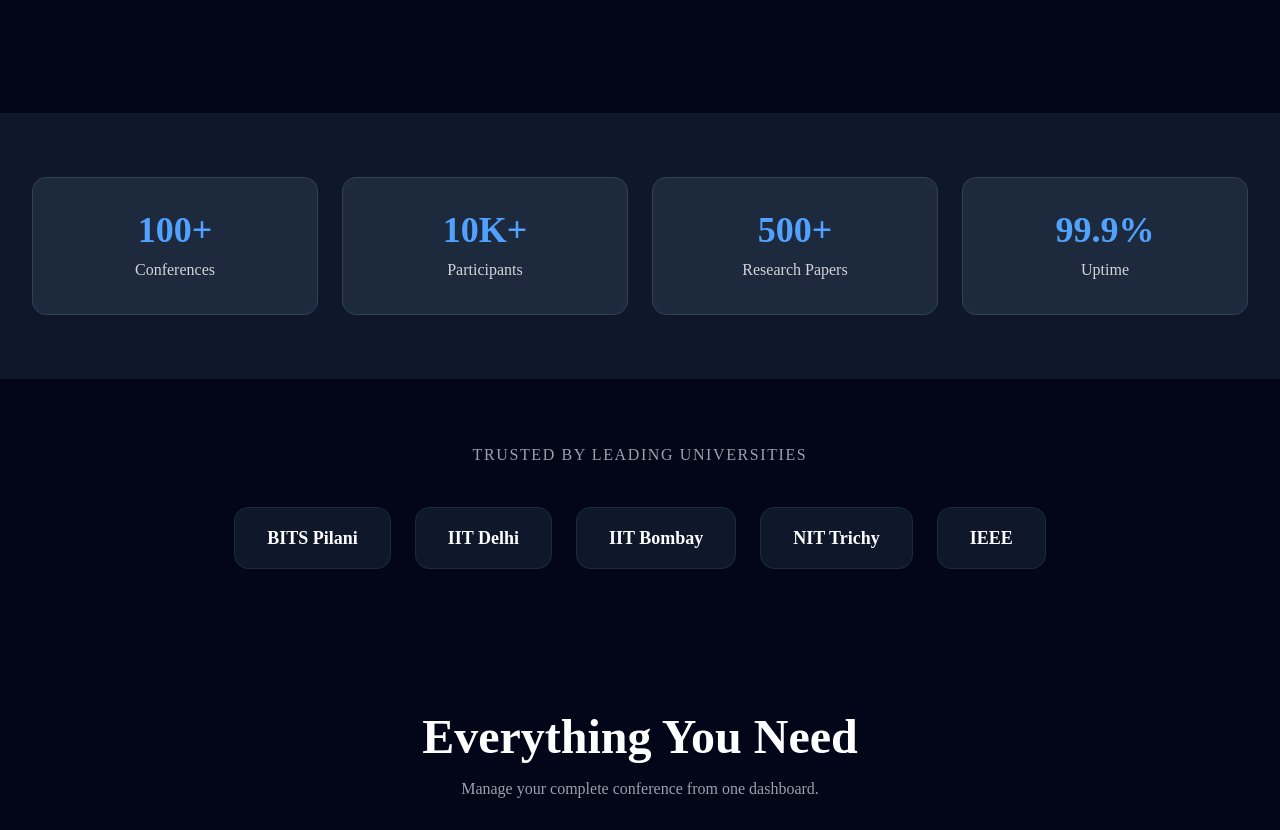
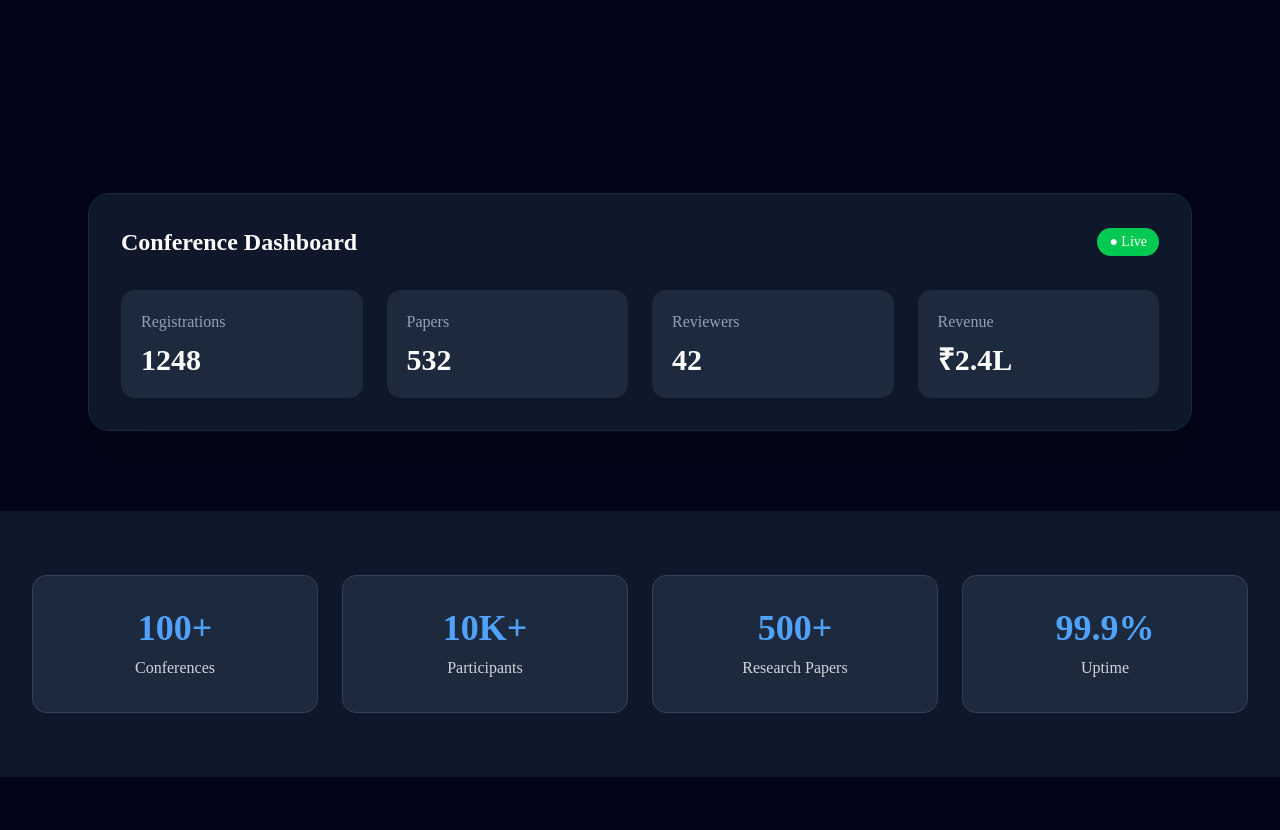
Before and after one commit to arjunsinghmokawat-design/conference-os, a Next.js app: page / in a window 1280 px wide. Shown: the part 592-1422 px from the top of the page. Built offline with nearby package versions, Linux system fonts and the light colour scheme.

Commit message:
feat: add dashboard preview

```diff
--- a/app/page.tsx
+++ b/app/page.tsx
@@ -1,16 +1,18 @@
 import Navbar from "@/components/layout/Navbar";
 import Hero from "@/components/home/Hero";
+import DashboardPreview from "@/components/home/DashboardPreview";
 import Stats from "@/components/home/Stats";
 import Features from "@/components/home/Features";
-import TrustedBy from "@/components/home/TrustedBy";
 
 export default function Home() {
   return (
-    <main className="min-h-screen bg-slate-950">
+    <main className="bg-slate-950 min-h-screen">
       <Navbar />
       <Hero />
+
+            <DashboardPreview />
+
       <Stats />
-      <TrustedBy />
       <Features />
     </main>
   );
--- /dev/null
+++ b/components/home/DashboardPreview.tsx
@@ -0,0 +1,44 @@
+export default function DashboardPreview() {
+  return (
+    <section className="bg-slate-950 py-20">
+      <div className="mx-auto max-w-6xl px-6">
+        <div className="rounded-3xl border border-slate-800 bg-slate-900 p-8 shadow-2xl">
+
+          <div className="flex items-center justify-between">
+            <h2 className="text-2xl font-bold text-white">
+              Conference Dashboard
+            </h2>
+
+            <span className="rounded-full bg-green-500 px-3 py-1 text-sm font-medium text-white">
+              ● Live
+            </span>
+          </div>
+
+          <div className="mt-8 grid grid-cols-2 gap-6 md:grid-cols-4">
+
+            <div className="rounded-xl bg-slate-800 p-5">
+              <p className="text-slate-400">Registrations</p>
+              <h3 className="mt-2 text-3xl font-bold text-white">1248</h3>
+            </div>
+
+            <div className="rounded-xl bg-slate-800 p-5">
+              <p className="text-slate-400">Papers</p>
+              <h3 className="mt-2 text-3xl font-bold text-white">532</h3>
+            </div>
+
+            <div className="rounded-xl bg-slate-800 p-5">
+              <p className="text-slate-400">Reviewers</p>
+              <h3 className="mt-2 text-3xl font-bold text-white">42</h3>
+            </div>
+
+            <div className="rounded-xl bg-slate-800 p-5">
+              <p className="text-slate-400">Revenue</p>
+              <h3 className="mt-2 text-3xl font-bold text-white">₹2.4L</h3>
+            </div>
+
+          </div>
+        </div>
+      </div>
+    </section>
+  );
+}
--- a/components/home/Hero.tsx
+++ b/components/home/Hero.tsx
@@ -25,7 +25,6 @@
 
         <div className="mt-10 flex flex-col gap-4 sm:flex-row">
           <Button size="lg">Get Started</Button>
-
           <Button variant="outline" size="lg">
             Book Demo
           </Button>
```
